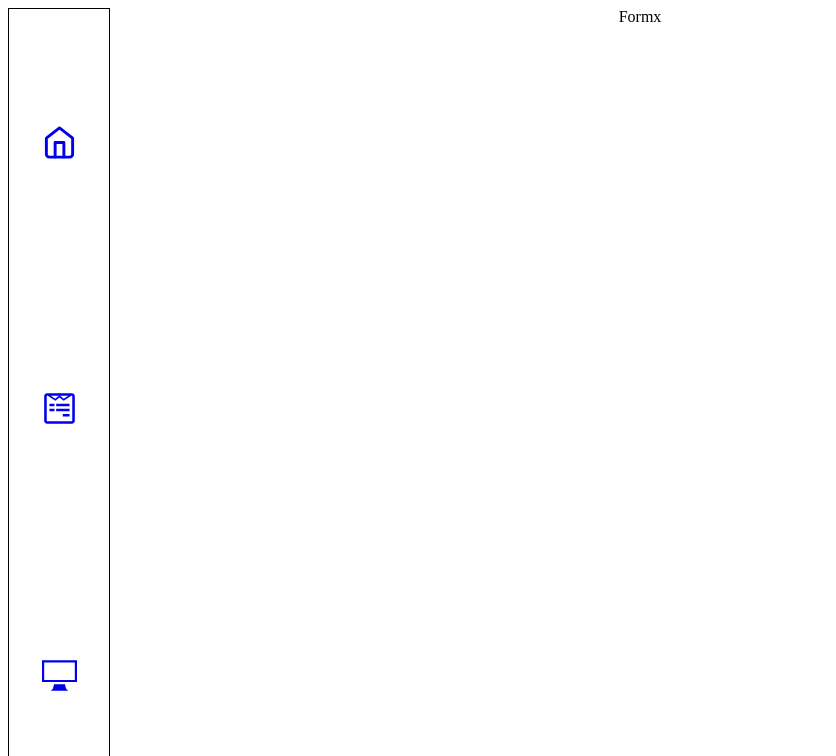
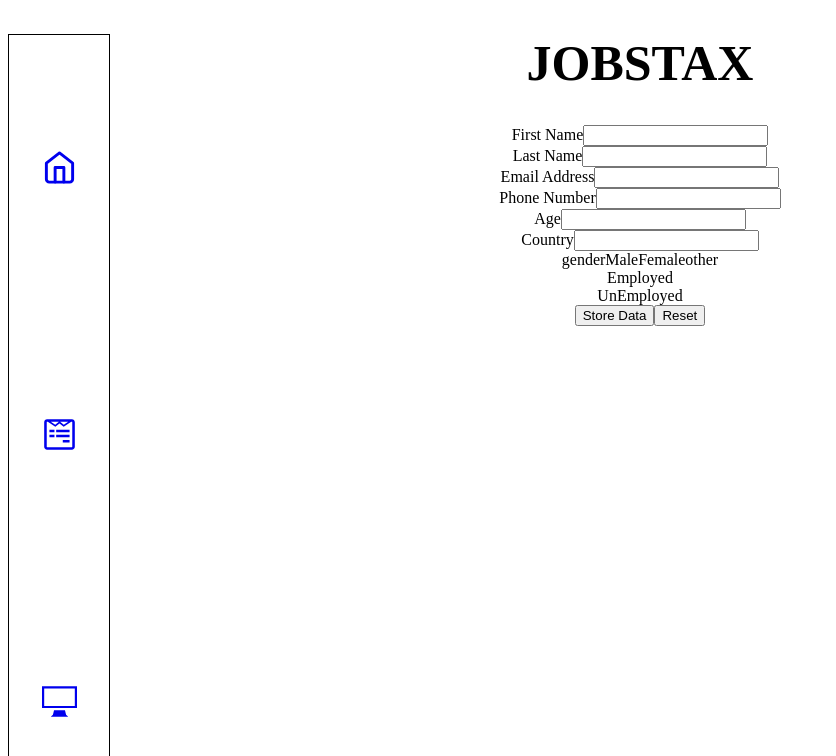
Before and after one commit to saurabh6893/DashBoard, a React (Create React App) app: page /formx in a window 1280 px wide. Shown: the top 756 px of the page, without its empty margins (0-836 px from the left). Built offline with nearby package versions, Linux system fonts and the light colour scheme.

Commit message:
removed themes folder and implemented in css

```diff
--- a/package.json
+++ b/package.json
@@ -3,6 +3,7 @@
   "version": "0.1.0",
   "private": true,
   "dependencies": {
+    "@hookform/resolvers": "^2.9.8",
     "@testing-library/jest-dom": "^5.16.5",
     "@testing-library/react": "^13.4.0",
     "@testing-library/user-event": "^13.5.0",
@@ -12,11 +13,13 @@
     "@types/react-dom": "^18.0.6",
     "react": "^18.2.0",
     "react-dom": "^18.2.0",
+    "react-hook-form": "^7.36.1",
     "react-icons": "^4.4.0",
     "react-router-dom": "^6.4.1",
     "react-scripts": "5.0.1",
     "typescript": "^4.8.4",
-    "web-vitals": "^2.1.4"
+    "web-vitals": "^2.1.4",
+    "yup": "^0.32.11"
   },
   "scripts": {
     "start": "react-scripts start",
--- a/src/App.css
+++ b/src/App.css
@@ -23,14 +23,16 @@
   flex-direction: row;
   align-items: center;
   justify-content: space-between;
-  transition: width 0.5s ease-in-out;
 }
 
-.linkbox > * {
+.linkbox > svg {
   font-size: 35px;
   margin: 10px;
 }
 
-h1 {
-  transition: width 0.5s ease-in-out;
+.linkbox > h1 {
+  font-size: 25px;
+  color: black;
+  font-weight: bold;
+  text-transform: Capitalized;
 }
--- a/src/Components/Navbar.tsx
+++ b/src/Components/Navbar.tsx
@@ -9,7 +9,7 @@ const Navbar = () => {
     display: isHover ? "inline" : "none",
   }
   const bar = {
-    transitionDuration: '0.5s',
+    transitionDuration: '1s',
     transitionStyle: 'easeInOut',
     width: isHover ? "200px" : "100px",
   }
@@ -27,7 +27,7 @@ const Navbar = () => {
         <Link to='/' ><div className="linkbox">
           <h1 style={expansion}>Home</h1><FiHome />
         </div></Link>
-        <Link to='/formx'><div className="linkbox"><h1 style={expansion}>form</h1><FaWpforms /></div></Link>
+        <Link to='/formx'><div className="linkbox"><h1 style={expansion}>Form</h1><FaWpforms /></div></Link>
         <Link to='/display'><div className="linkbox"><h1 style={expansion}>Display</h1 ><ImDisplay /></div></Link>
       </div >
     </nav >
--- a/src/Pages/Formx.tsx
+++ b/src/Pages/Formx.tsx
@@ -1,9 +1,150 @@
 import React from 'react'
 
-const Formx = () => {
+// import { useNavigate } from 'react-router-dom'
+
+import { useForm, SubmitHandler } from 'react-hook-form'
+import { yupResolver } from '@hookform/resolvers/yup'
+import * as yup from 'yup'
+
+
+
+// const navigate = useNavigate();
+
+const Formx: React.FC = () => {
+  const schema = yup.object().shape({
+    firstname: yup.string().required(),
+    lastname: yup.string().required(),
+    email: yup.string().email().required(),
+    age: yup.number().required().positive().min(21).integer(),
+    country: yup.string().required(),
+    gender: yup.string().required(),
+    phone: yup.number().required(),
+    employed: yup.string().required(),
+  })
+
+  const onSubmit: SubmitHandler<Person> = (data: any) => {
+    console.log(data)
+    // navigate('/Display');
+  }
+  const { register, handleSubmit } = useForm<Person>({
+    resolver: yupResolver(schema),
+  })
+  enum country {
+    India = 'India',
+    Usa = 'Usa',
+    Unitedkingdom = 'Unitedkingdom',
+    Russia = 'Russia',
+    China = 'China',
+    Egypt = 'Egypt',
+    Italy = 'Italy',
+    Denmark = 'Denmark',
+    Sweden = 'Sweden',
+  }
+
+  enum gender {
+    male = 'male',
+    female = 'female',
+    other = 'other'
+  }
+
+
+  interface Person {
+    firstname: string;
+    lastname: string;
+    age: number;
+    email: string;
+    gender: gender;
+    country: country;
+    phone: number;
+    employed: boolean;
+  }
+
   return (
-    <div>Formx</div>
+
+    <div style={{ backgroundColor: 'white', color: 'black' }}>
+
+      {/* Main App Body  Starts */}
+      <header>
+        <h1 className="title" style={{ color: 'black', fontSize: '50px' }}>
+          JOBSTAX
+        </h1>
+      </header>
+
+      <form onSubmit={handleSubmit(onSubmit)}>
+        <div>
+          <label >
+            First Name
+          </label>
+          <input {...register('firstname')} />
+        </div>
+
+        <div>
+          <label>
+            Last Name
+          </label>
+          <input {...register('lastname')} />
+        </div>
+
+        <div>
+          <label >
+            Email Address
+          </label>
+          <input {...register('email')}></input>
+        </div>
+
+
+        <div>
+          <label >
+            Phone Number
+          </label>
+          <input {...register('phone')}></input>
+        </div >
+
+
+        <div>
+          <label >
+            Age
+          </label>
+          <input {...register('age')} />
+        </div>
+
+        <div>
+          <label >
+            Country
+          </label>
+          <input {...register('country')} />
+        </div >
+
+
+        <div>
+          <label>gender</label>
+          <label>Male</label>
+          <label>Female</label>
+          <label>other</label>
+        </div>
+
+
+        <div>
+          <label>Employed</label>
+        </div>
+        <div>
+          <label>UnEmployed</label>
+        </div>
+
+        <button>
+          Store Data
+        </button>
+        <button>
+          Reset
+        </button>
+
+
+
+
+      </form>
+    </div >
+
+
   )
 }
-
 export default Formx
```
Also changed, not shown: 1 other file (tests, documents, lock files or other folders).
